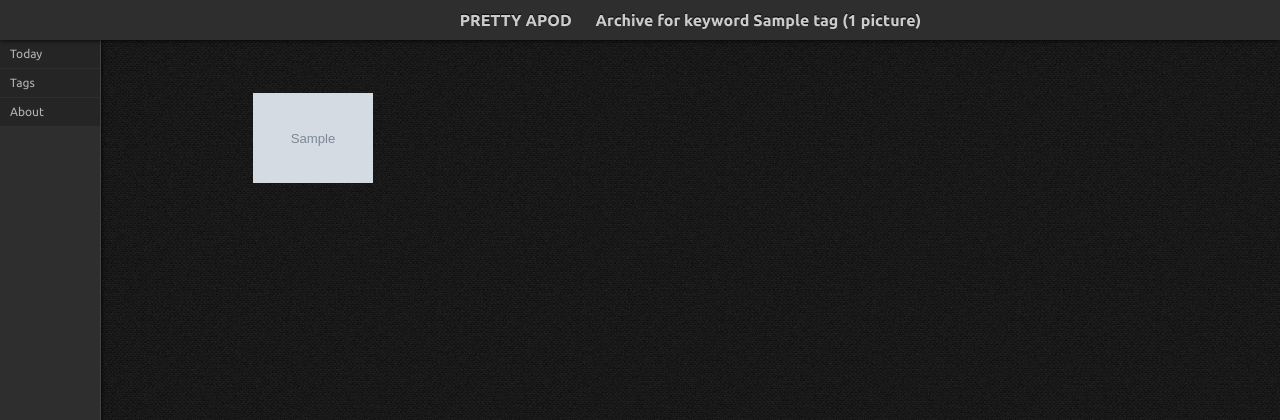
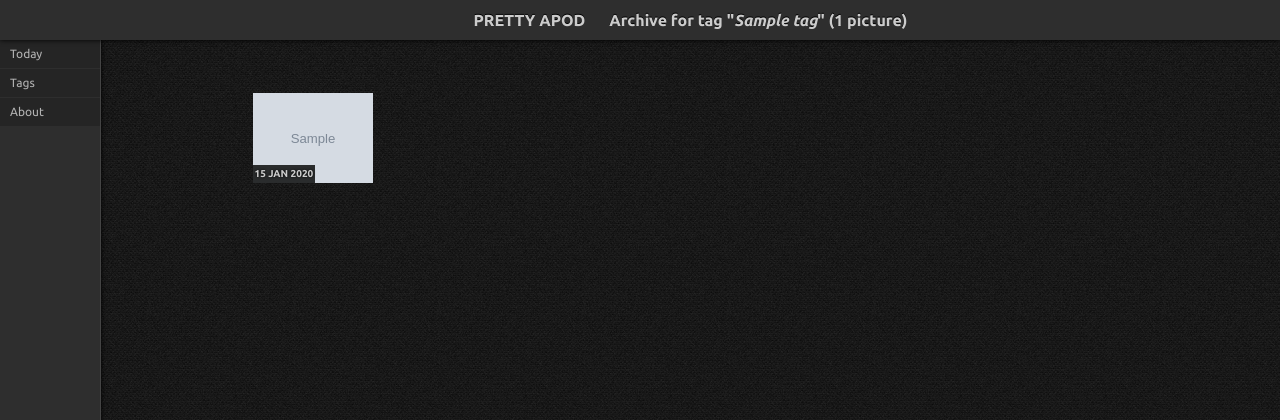
Before and after one commit to doryphores/pretty-apod, a Django app: template templates/apod/tag.html in a window 1280 px wide. Shown: the top 420 px of the page. Run offline with Django 3.2, Linux system fonts and the light colour scheme; the template is opened without the code that fills it: most values are stand-ins (such as "Sample title", 1, 10 or a date in 2020); grey boxes marked "Sample" are stand-in pictures; parts of the project's set-up code (start-up, migrations or seed data) failed here and were passed over; some libraries are stand-ins or nearby versions.

Commit message:
Styled tag picture listing

```diff
--- /dev/null
+++ b/compass/sass/_archive.scss
@@ -0,0 +1,121 @@
+.archive {
+	.item {
+		position: relative;
+		width: 120px;
+		height: 90px;
+	}
+
+	img {
+		z-index: 1;
+		position: absolute;
+		left: 0;
+		top: 0;
+		display: block;
+	}
+
+	a {
+		position: relative;
+		display: block;
+		z-index: 3;
+		width: 120px;
+		height: 90px;
+		overflow: hidden;
+		text-decoration: none;
+		background: rgba(0,0,0,0);
+		color: $text-color;
+		@include transition(background 0.6s);
+
+		span {
+			position: relative;
+			z-index: 2;
+			display: block;
+			text-align: center;
+			padding: 30px 5px 5px 5px;
+			height: 75px;
+			opacity: 0;
+			@include transition(all 0.4s);
+		}
+
+		&:hover {
+			background: rgba(0,0,0,0.8);
+			span {
+				padding-top: 10px;
+				opacity: 1;
+			}
+		}
+	}
+
+	span.day {
+		position: absolute;
+		z-index: 2;
+		top: 0;
+		left: 0;
+		width: 100%;
+		font-size: 50px;
+		line-height: 90px;
+		font-weight: bold;
+		text-align: center;
+		text-shadow: 0 0 3px black;
+		cursor: default;
+	}
+
+	span.date {
+		position: absolute;
+		z-index: 2;
+		bottom: 0;
+		left: 0;
+		padding: 0 2px;
+		background: rgba(0,0,0,0.8);
+		font-size: 10px;
+		font-weight: bold;
+		text-transform: uppercase;
+		text-shadow: 0 0 3px black;
+	}
+}
+
+ul.archive {
+	width: 882px;
+	margin: 0 auto;
+	overflow: auto;
+
+	li {
+		@include adjust-font-size-to(11px);
+		float: left;
+		margin: 3px;
+		width: 120px;
+		height: 90px;
+		background: rgba(0,0,0,0.2);
+	}
+}
+
+table.archive {
+	table-layout: fixed;
+	border-collapse: separate;
+	border-spacing: 6px;
+	empty-cells: hide;
+	margin: 0 auto;
+
+	th {
+		text-align: center;
+		font-weight: bold;
+		text-shadow: 0 -1px 0 #000;
+	}
+
+	td {
+		@include adjust-font-size-to(11px);
+		vertical-align: top;
+		width: 120px;
+		height: 90px;
+		background: rgba(0,0,0,0.2);
+
+		&.empty {
+			background: rgba(255,255,255,0.05);
+			border: none;
+
+			span.day {
+				color: #666;
+				text-shadow: none;
+			}
+		}
+	}
+}
--- a/compass/sass/_pagination.scss
+++ b/compass/sass/_pagination.scss
@@ -1,6 +1,6 @@
 .pagination {
 	overflow: hidden;
-	margin: 10px auto;
+	margin: 20px auto;
 	text-align: center;
 
 	strong,
--- a/compass/sass/_picture-list.scss
+++ /dev/null
@@ -1,55 +0,0 @@
-.picture-list {
-	width: 882px;
-	margin: 0 auto;
-	overflow: auto;
-
-	li {
-		float: left;
-		width: 120px;
-		height: 90px;
-		margin: 3px;
-		overflow: hidden;
-		position: relative;
-		background: rgba(0,0,0,0.2);
-
-		a {
-			position: relative;
-			z-index: 2;
-			display: block;
-			width: 120px;
-			height: 90px;
-			text-decoration: none;
-			overflow: hidden;
-			color: $text-color;
-			background: rgba(0,0,0,0);
-
-			@include transition(background 0.6s);
-
-			span {
-				position: relative;
-				z-index: 2;
-				display: block;
-				text-align: center;
-				padding: 30px 5px 5px 5px;
-				opacity: 0;
-				@include transition(all 0.4s);
-			}
-
-			&:hover {
-				background: rgba(0,0,0,0.8);
-
-				span {
-					opacity: 1;
-					padding-top: 10px;
-				}
-			}
-		}
-
-		img {
-			position: absolute;
-			top: 0;
-			left: 0;
-			z-index: 1;
-		}
-	}
-}
--- a/compass/sass/_titlebar.scss
+++ b/compass/sass/_titlebar.scss
@@ -18,5 +18,9 @@
 	h1 {
 		display: inline;
 		margin-left: 20px;
+
+		em {
+			font-style: italic;
+		}
 	}
 }
--- a/compass/sass/screen.scss
+++ b/compass/sass/screen.scss
@@ -27,6 +27,5 @@ a {
 @import "panel";
 @import "messages";
 @import "page";
-@import "calendar";
-@import "picture-list";
+@import "archive";
 @import "pagination";
--- a/templates/apod/tag.html
+++ b/templates/apod/tag.html
@@ -2,37 +2,19 @@
 
 {% load apod_tags %}
 
-{% block page_title %}Archive for keyword {{ tag }} ({{ paginator.count }} picture{{ paginator.count|pluralize }}){% endblock page_title %}
+{% block page_title %}Archive for tag "<em>{{ tag }}</em>" ({{ paginator.count }} picture{{ paginator.count|pluralize }}){% endblock page_title %}
 
 {% block page %}
-{% if paginator.num_pages > 1 %}
-<p class="pagination">
-	{% if pictures.has_previous %}
-	<a href="{% url tag_page tag.slug pictures.previous_page_number %}">&lt;</a>
-	{% endif %}
-	{% for p in paginator.page_range %}
-	{% if p == page %}
-	<strong>{{ p }}</strong>
-	{% else %}
-	<a href="{% url tag_page tag.slug p %}">{{ p }}</a>
-	{% endif %}
-	{% endfor %}
-	{% if pictures.has_next %}
-	<a href="{% url tag_page tag.slug pictures.next_page_number %}">&gt;</a>
-	{% endif %}
-</p>
-{% endif %}
-
-<ul class="picture-list">
+<ul class="archive">
 	{% for picture in pictures.object_list %}
-	<li>
+	<li class="item">
 		{% if picture.thumb %}
 			<img src="{{ picture.thumb }}" width="120" height="90">
 		{% endif %}
-		<a href="{{ picture.get_absolute_url }}">
+		<a href="{{ picture.get_absolute_url }}" class="item">
 			<span>{{ picture.title }}</span>
-			{# <span class="day">{{ picture.publish_date }}</span> #}
 		</a>
+		<span class="date">{{ picture.publish_date|date:"d b Y" }}</span>
 	</li>
 	{% endfor %}
 </ul>
```
Also changed, not shown: compass/sass/_calendar.scss (deleted, +0 -86 lines), templates/apod/calendar.html (+14 -12 lines), public/assets/css/screen.css.
